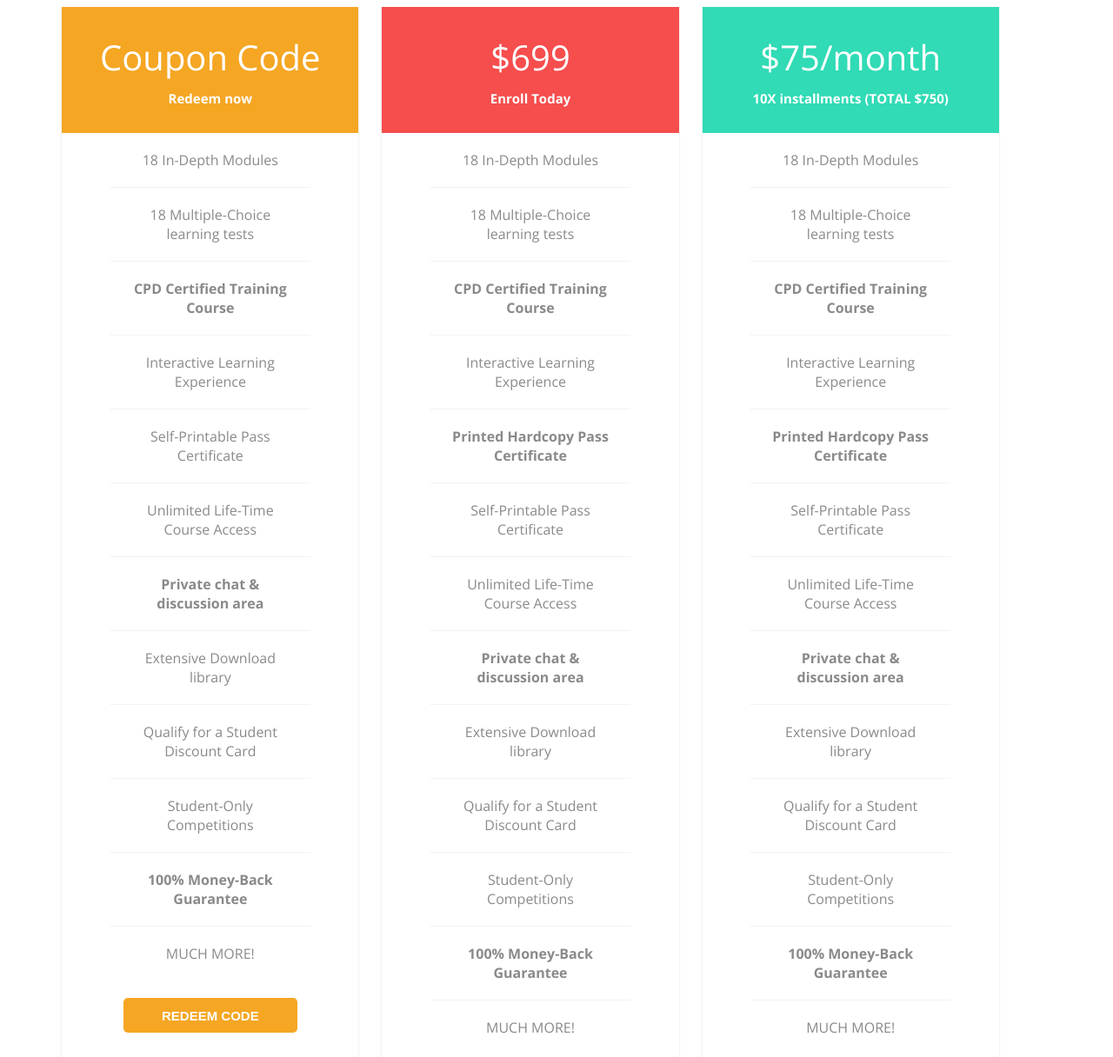
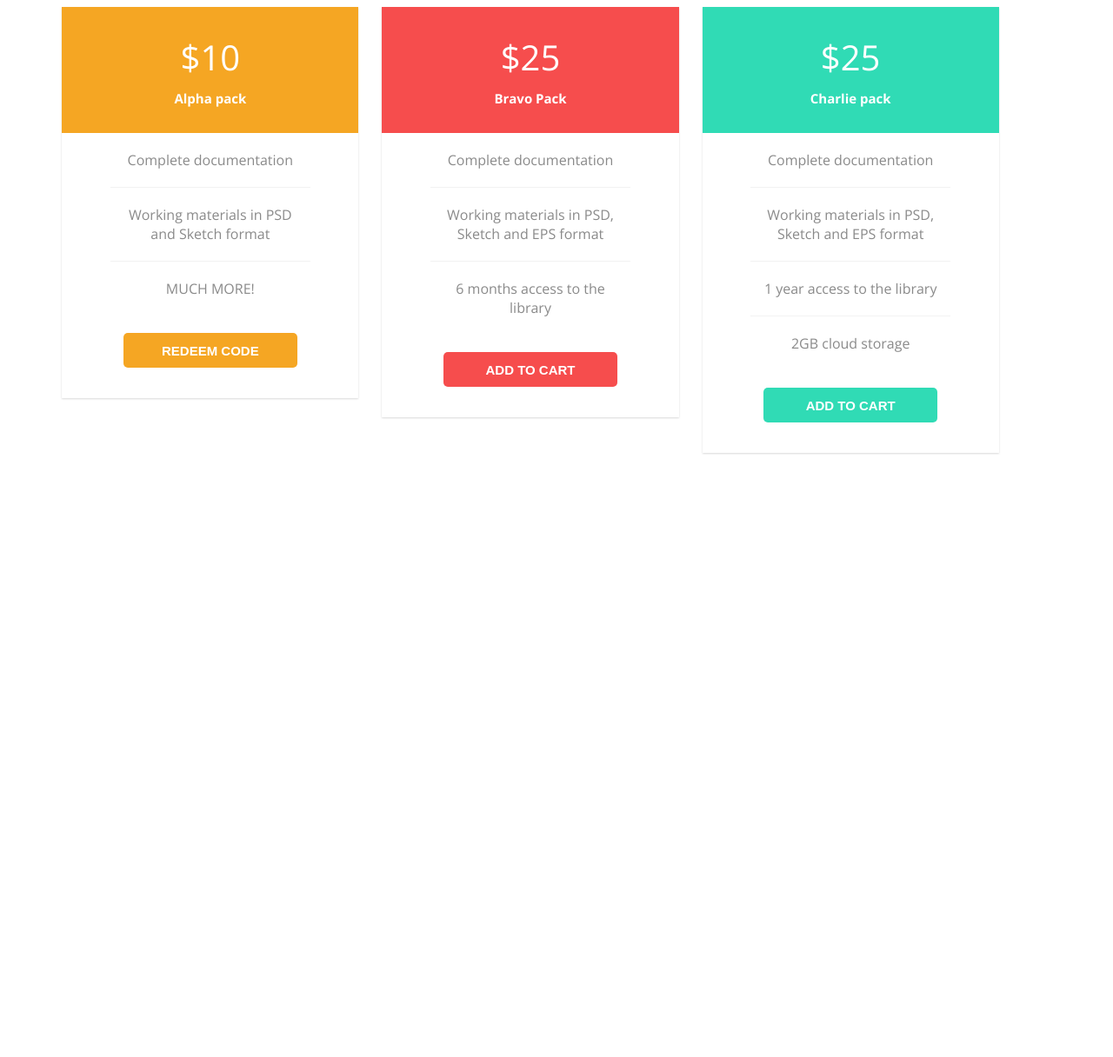
Before and after one commit to DigitalSea/Pricing-Table-s-Responsive-Tooltip, a plain HTML site: page index.html in a window 1280 px wide. Shown: the top 1216 px of the page at 87% size. After the commit the page ends 800 px from the top, so only its background shows below. Drawn offline with nearby package versions, Linux system fonts and the light colour scheme.

Commit message:
update commit

```diff
--- a/index.html
+++ b/index.html
@@ -19,68 +19,38 @@
   <div id="pricing">
     <div class="price_card alpha">
       <div class="header">
-        <span class="price">Coupon Code</span>
-        <span class="name">Redeem now</span>
+        <span class="price">$10</span>
+        <span class="name">Alpha pack</span>
       </div>
       <ul class="features">
-        <li class="hint  hint--right" data-hint="World-class children’s story writing tuition delivered instantly.">18 In-Depth Modules</li>
-        <li class="hint  hint--right" data-hint="Retain what you learn">18 Multiple-Choice learning tests</li>
-        <li class="hint  hint--right" data-hint="Continuing Professional Development (CPD) approved training."><b>CPD Certified Training Course</b></li>
-        <li class="hint  hint--right" data-hint="We make learning the art of writing children’s books fun!">Interactive Learning Experience</li>
-        <li class="hint  hint--right" data-hint="PDF version of your certificate instantly available on course completion">Self-Printable Pass Certificate</li>
-        <li class="hint  hint--right" data-hint="24/7 access. Learn at your own pace.">Unlimited Life-Time Course Access</li>
-        <li class="hint  hint--right" data-hint="Join our worldwide community of budding writers!"><b>Private chat & discussion area</b></li>
-        <li class="hint  hint--right" data-hint="Extra bonus training & supporting resources">Extensive Download library</li>
-        <li class="hint  hint--right" data-hint="Extra bonus training & supporting resources">Qualify for a Student Discount Card</li>
-        <li class="hint  hint--right" data-hint="Win thousands of prizes">Student-Only Competitions</li>
-        <li class="hint  hint--right" data-hint="60 day no-questions-asked refund policy."><b>100% Money-Back Guarantee</b></li>
+        <li class="hint  hint--right" data-hint="Tooltip right">Complete documentation</li>
+        <li class="hint  hint--top" data-hint="Tooltip Top">Working materials in PSD and Sketch format</li>
         <li>MUCH MORE!</li>
       </ul>
       <button>Redeem Code</button>
     </div>
     <div class="price_card bravo">
       <div class="header">
-        <span class="price">$699</span>
-        <span class="name">Enroll Today</span>
+        <span class="price">$25</span>
+        <span class="name">Bravo Pack</span>
       </div>
       <ul class="features">
-        <li class="hint  hint--top" data-hint="World-class children’s story writing tuition delivered instantly.">18 In-Depth Modules</li>
-        <li class="hint  hint--top" data-hint="Retain what you learn">18 Multiple-Choice learning tests</li>
-        <li class="hint  hint--top" data-hint="Continuing Professional
-    																										 Development (CPD) approved training."><b>CPD Certified Training Course</b></li>
-        <li class="hint  hint--top" data-hint="We make learning the art of writing children’s books fun!">Interactive Learning Experience</li>
-        <li class="hint hint--top" data-hint="Professionally printed certificate shipped to your door on course completion."><b>Printed Hardcopy Pass Certificate</b></li>
-        <li class="hint  hint--top" data-hint="PDF version of your certificate instantly available on course completion">Self-Printable Pass Certificate</li>
-        <li class="hint  hint--top" data-hint="24/7 access. Learn at your own pace.">Unlimited Life-Time Course Access</li>
-        <li class="hint  hint--top" data-hint="Join our worldwide community of budding writers!"><b>Private chat & discussion area</b></li>
-        <li class="hint  hint--top" data-hint="Extra bonus training & supporting resources">Extensive Download library</li>
-        <li class="hint  hint--top" data-hint="Extra bonus training & supporting resources">Qualify for a Student Discount Card</li>
-        <li class="hint  hint--top" data-hint="Win thousands of prizes">Student-Only Competitions</li>
-        <li class="hint  hint--top" data-hint="60 day no-questions-asked refund policy."><b>100% Money-Back Guarantee</b></li>
-        <li>MUCH MORE!</li>
+        <li class="hint  hint--left" data-hint="Tooltip left">Complete documentation</li>
+        <li class="hint  hint--bottom" data-hint="Tooltip bottom">Working materials in PSD, Sketch and EPS format</li>
+        <li>6 months access to the library</li>
       </ul>
       <button>Add to cart</button>
     </div>
     <div class="price_card charlie">
       <div class="header">
-        <span class="price">$75/month </span>
-        <span class="name">10X installments (TOTAL $750)</span>
+        <span class="price">$25</span>
+        <span class="name">Charlie pack</span>
       </div>
       <ul class="features">
-        <li class="hint  hint--left" data-hint="World-class children’s story writing tuition delivered instantly.">18 In-Depth Modules</li>
-        <li class="hint  hint--left" data-hint="Retain what you learn">18 Multiple-Choice learning tests</li>
-        <li class="hint  hint--left" data-hint="Continuing Professional
-    																										 Development (CPD) approved training."><b>CPD Certified Training Course</b></li>
-        <li class="hint  hint--left" data-hint="We make learning the art of writing children’s books fun!">Interactive Learning Experience</li>
-        <li class="hint hint--left" data-hint="Professionally printed certificate shipped to your door on course completion."><b>Printed Hardcopy Pass Certificate</b></li>
-        <li class="hint  hint--left" data-hint="PDF version of your certificate instantly available on course completion">Self-Printable Pass Certificate</li>
-        <li class="hint  hint--left" data-hint="24/7 access. Learn at your own pace.">Unlimited Life-Time Course Access</li>
-        <li class="hint  hint--left" data-hint="Join our worldwide community of budding writers!"><b>Private chat & discussion area</b></li>
-        <li class="hint  hint--left" data-hint="Extra bonus training & supporting resources">Extensive Download library</li>
-        <li class="hint  hint--left" data-hint="Extra bonus training & supporting resources">Qualify for a Student Discount Card</li>
-        <li class="hint  hint--left" data-hint="Win thousands of prizes">Student-Only Competitions</li>
-        <li class="hint  hint--left" data-hint="60 day no-questions-asked refund policy."><b>100% Money-Back Guarantee</b></li>
-        <li>MUCH MORE!</li>
+        <li>Complete documentation</li>
+        <li>Working materials in PSD, Sketch and EPS format</li>
+        <li>1 year access to the library</li>
+        <li>2GB cloud storage</li>
       </ul>
       <button>Add to cart</button>
     </div>
```
